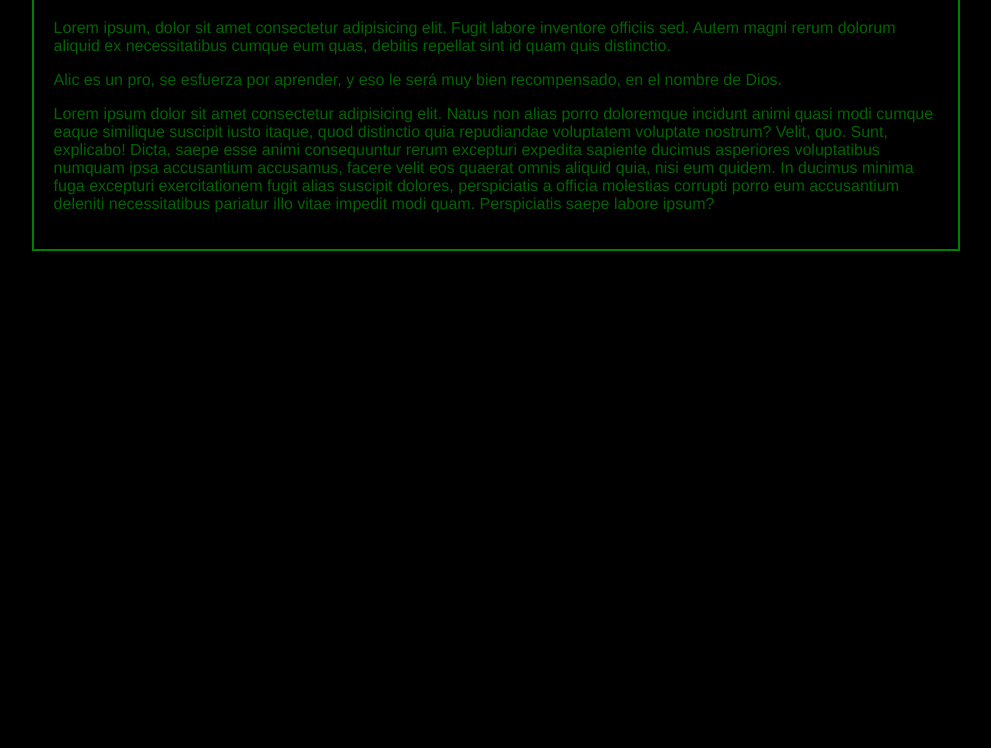
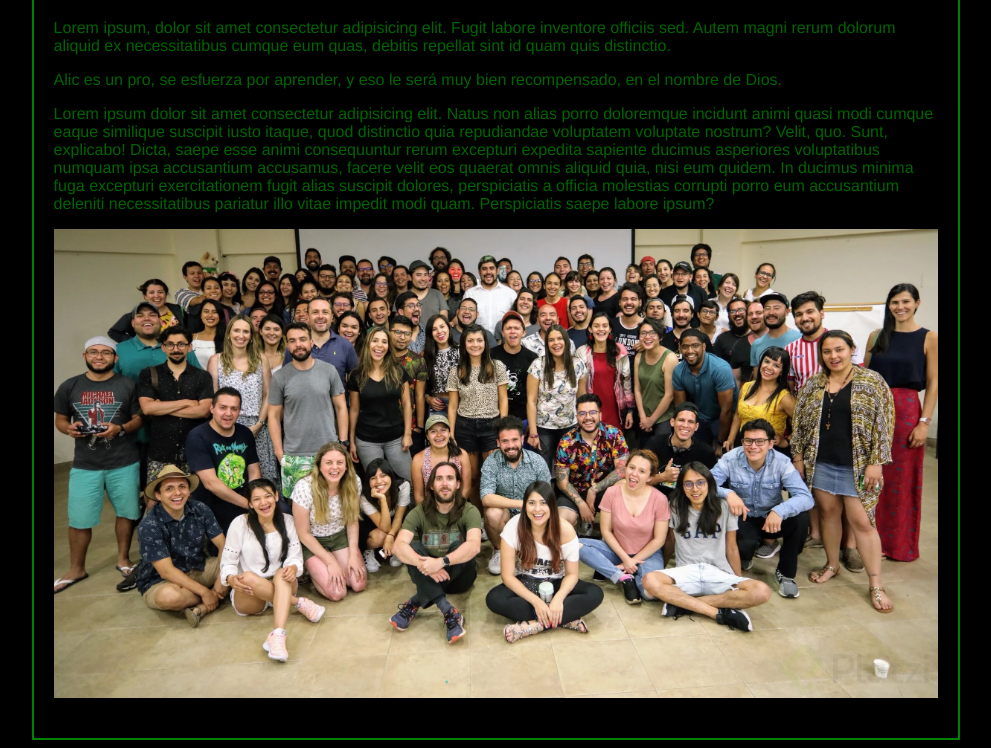
Before and after one commit to Alicbm/hyperblog.github.io, a plain HTML site: page index.html in a window 1280 px wide. Shown: the part 94-842 px from the top of the page, without its empty margins (144-1135 px from the left). Before the commit the page ends 800 px from the top, so only its background shows below. Drawn offline with Linux system fonts and the light colour scheme.

Commit message:
agregando imagen al index

```diff
--- a/index.html
+++ b/index.html
@@ -20,6 +20,7 @@
             Lorem ipsum dolor sit amet consectetur adipisicing elit. Natus non alias porro doloremque incidunt animi quasi modi cumque eaque similique suscipit iusto itaque, quod distinctio quia repudiandae voluptatem voluptate nostrum?
             Velit, quo. Sunt, explicabo! Dicta, saepe esse animi consequuntur rerum excepturi expedita sapiente ducimus asperiores voluptatibus numquam ipsa accusantium accusamus, facere velit eos quaerat omnis aliquid quia, nisi eum quidem.
             In ducimus minima fuga excepturi exercitationem fugit alias suscipit dolores, perspiciatis a officia molestias corrupti porro eum accusantium deleniti necessitatibus pariatur illo vitae impedit modi quam. Perspiciatis saepe labore ipsum?
+            <p><img src="./imgenes/imagen.jpg" width="100%"></p>
         </p>
     </main>
 </body>
```
